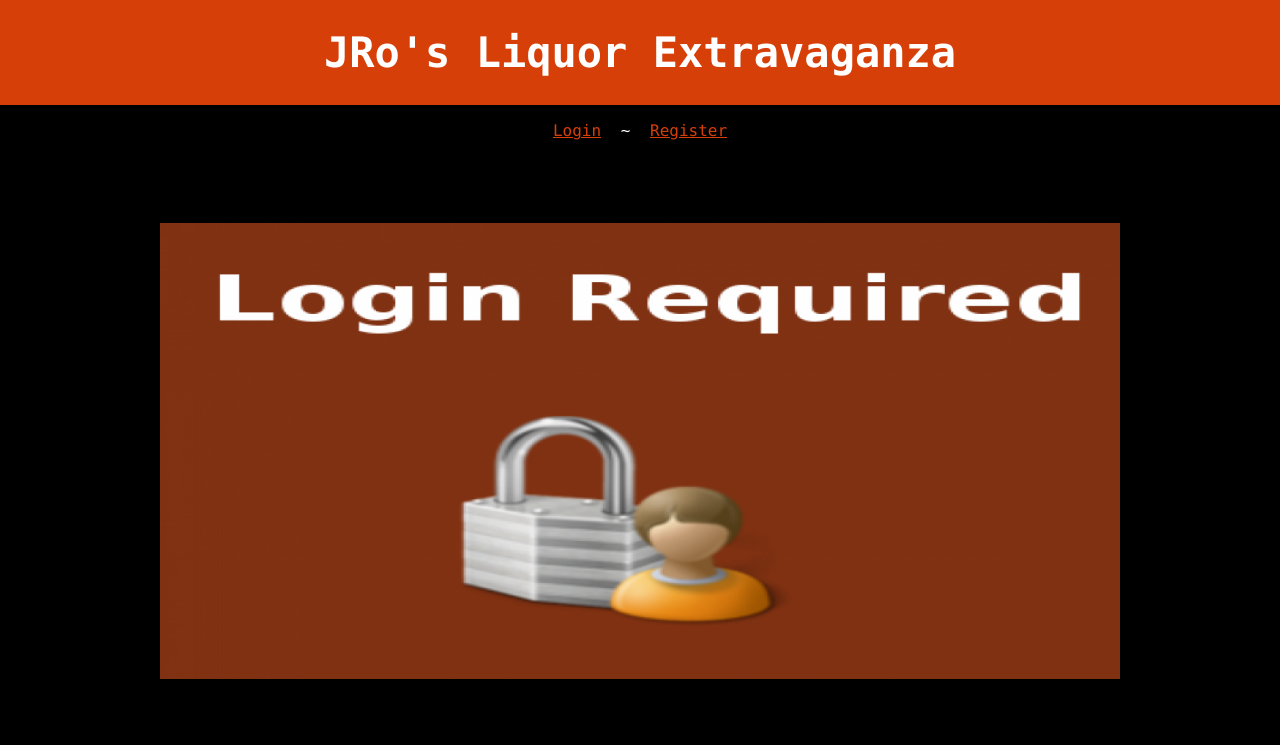
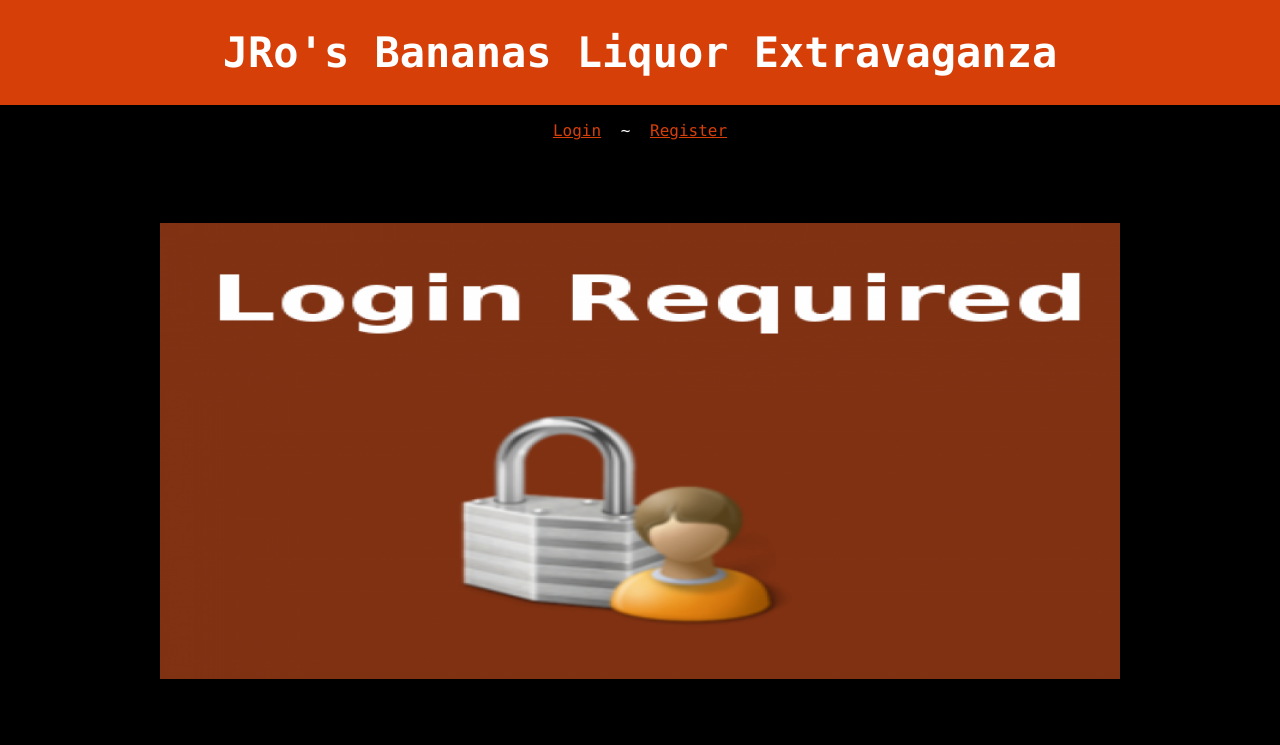
Before and after one commit to jennarowan/FlaskApp, a Flask app: page / in a window 1280 px wide. Shown: the top 745 px of the page. Run offline with Flask 2, Linux system fonts and the light colour scheme.

```diff
--- a/templates/index.j2
+++ b/templates/index.j2
@@ -4,7 +4,7 @@
 <title>Guest Homepage</title> <!-- Browser tab name -->
 
 <header>
-    <h1>JRo's Liquor Extravaganza</h1> <!-- Sitewide header -->
+    <h1>JRo's Bananas Liquor Extravaganza</h1> <!-- Sitewide header -->
 </header>
 
 <body>
```
